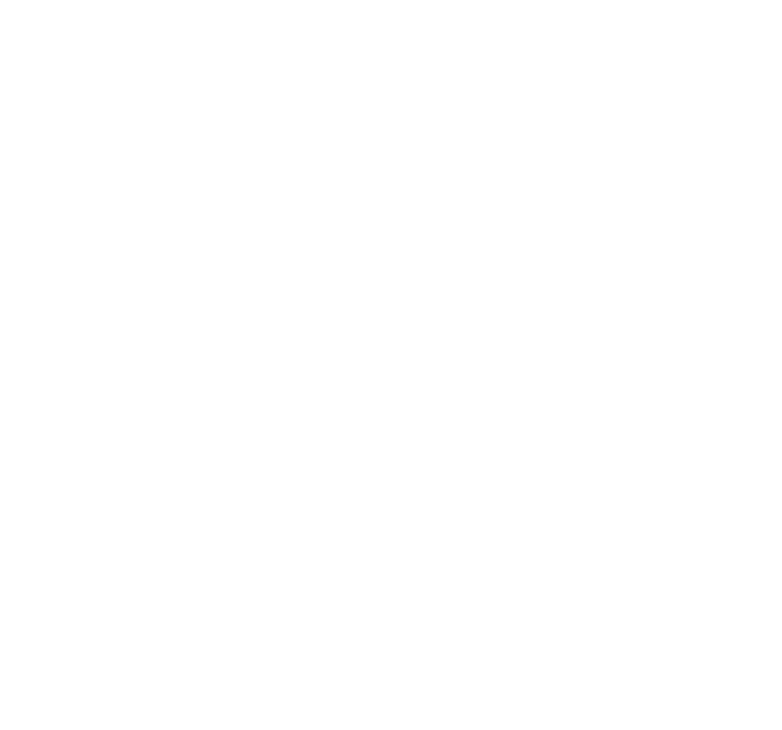
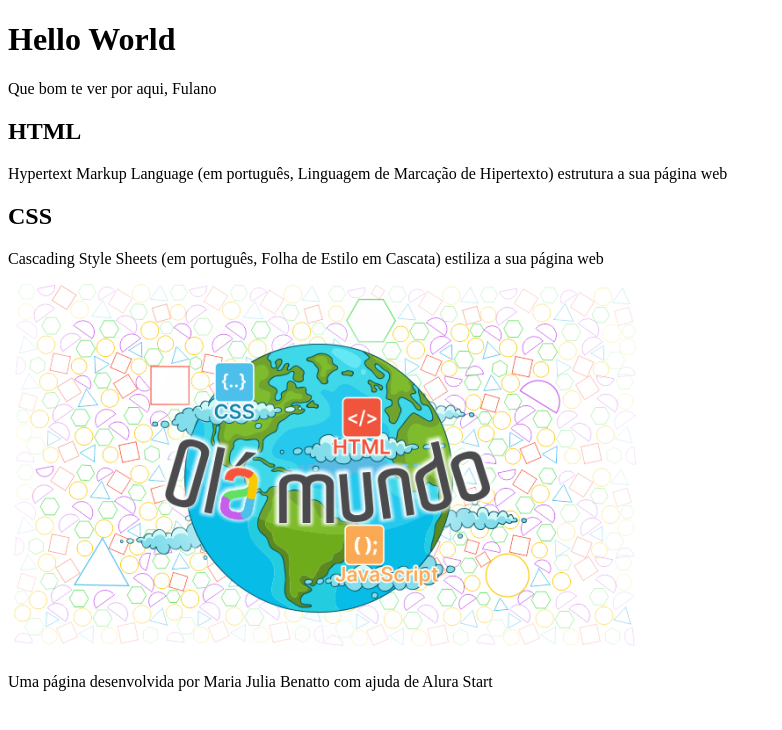
Before and after one commit to MJBenetti/Hey-World, a plain HTML site: page index.html in a window 1280 px wide. Shown: the whole page, without its empty margins (0-782 px from the left). Drawn offline with Linux system fonts and the light colour scheme.

Commit message:
Finalizando a página HTML

```diff
--- a/index.html
+++ b/index.html
@@ -6,6 +6,25 @@
     <title>Hello World</title>
 </head>
 <body>
+    <header>
+        <h1>Hello World</h1>
+        <p>Que bom te ver por aqui, Fulano</p>
+
+    </header>
+
+    <section>
+        <h2>HTML</h2>
+        <P>Hypertext Markup Language (em português, Linguagem de Marcação de Hipertexto) estrutura a sua página web</P>
+
+        <h2>CSS</h2>
+        <P>Cascading Style Sheets (em português, Folha de Estilo em Cascata) estiliza a sua página web </P>
+        <img src="Imagem/Olá Mundo.png" alt="imagem com figuras geométricas ao fundo e uma figura do planeta Terra a frente, com a inscrição Olá Mundo em letras coloridas">
+    </section>
+
+    <footer>
+        <p>Uma página desenvolvida por Maria Julia Benatto com ajuda de Alura Start</p>
+
+    </footer>
 
 </body>
 </html>
```
Also changed, not shown: Imagem/Olá Mundo.png (added).
